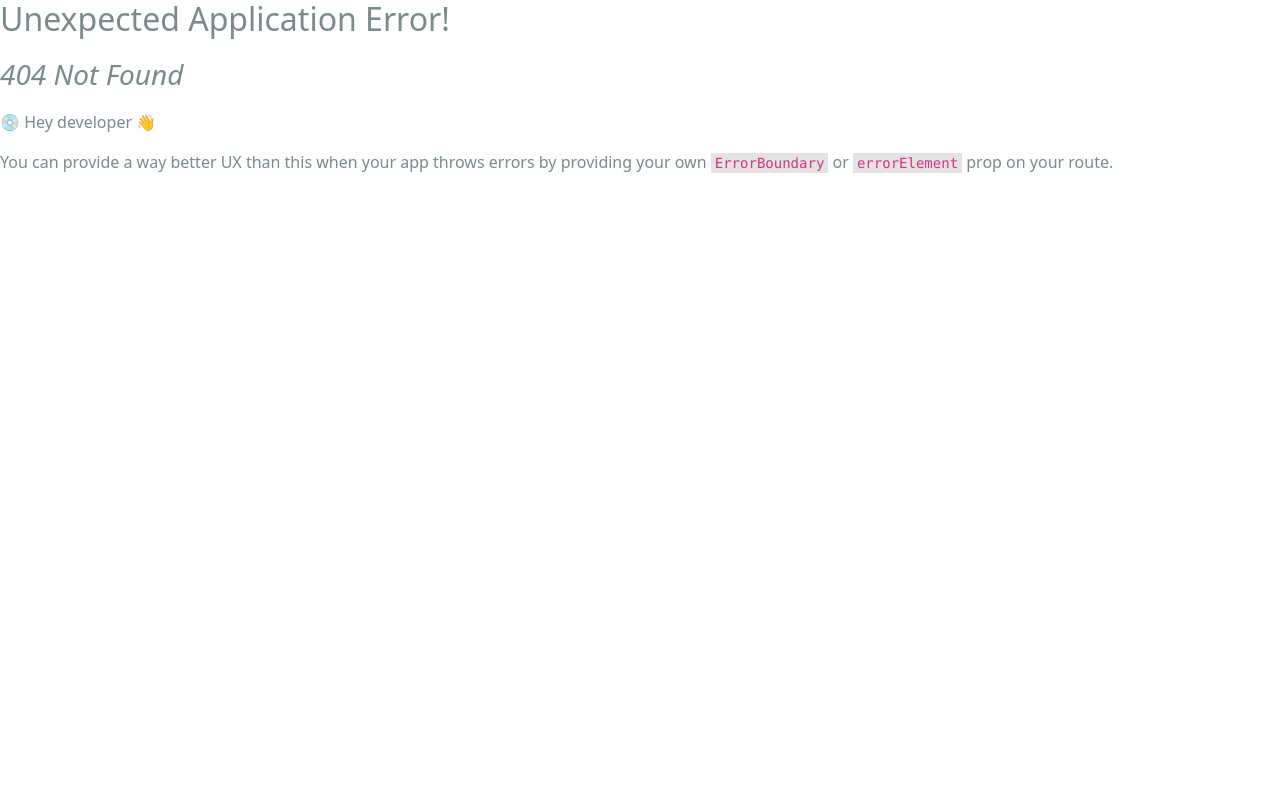
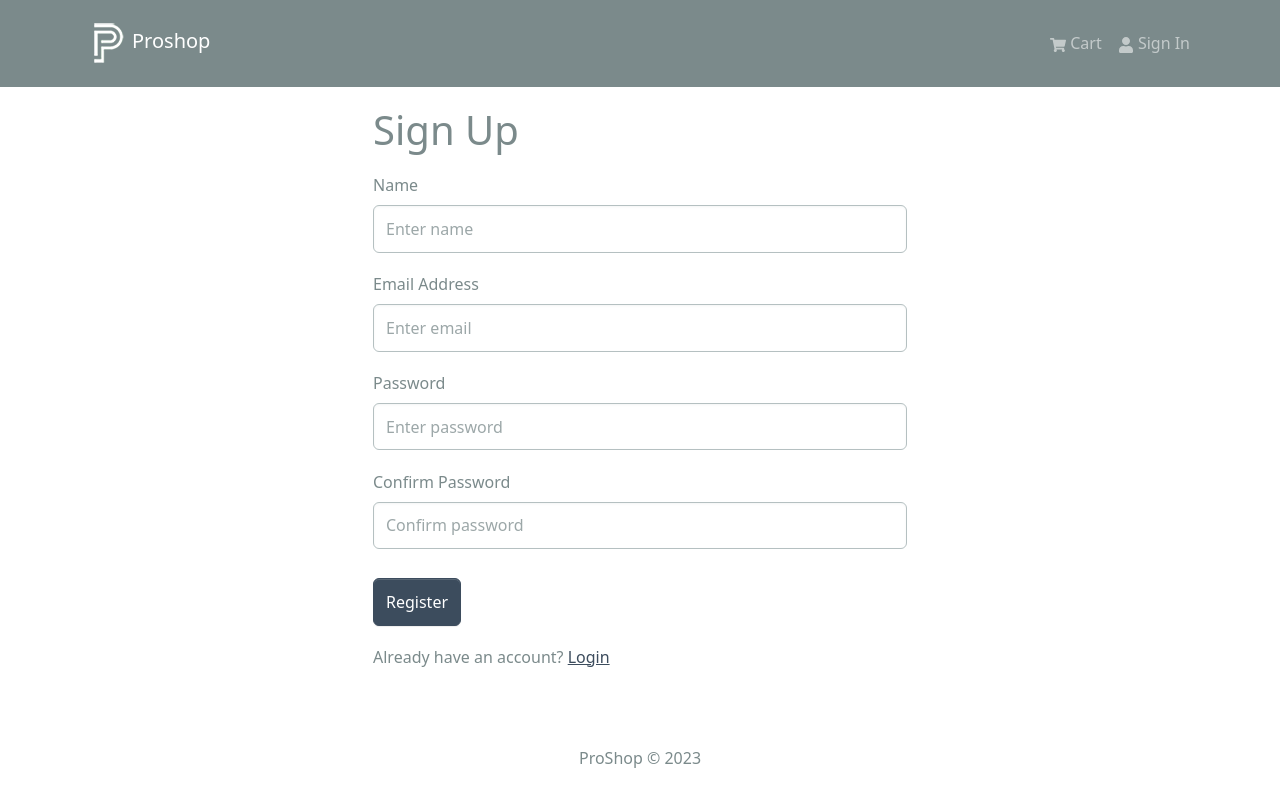
Before and after one commit to tinatran079/skinglowHaven, a React (Create React App) app in the folder frontend/: page /register in a window 1280 px wide. Before the commit this address had no page. Shown: the top 802 px of the page. Built offline with nearby package versions, Linux system fonts and the light colour scheme.

Commit message:
user register

```diff
--- a/frontend/src/components/Header.js
+++ b/frontend/src/components/Header.js
@@ -1,8 +1,11 @@
 import React from "react";
 import { Badge, Navbar, Nav, Container, NavDropdown } from "react-bootstrap";
+import { useNavigate } from "react-router-dom";
 import { FaShoppingCart, FaUser } from "react-icons/fa";
 import { LinkContainer } from "react-router-bootstrap"
-import { useSelector } from "react-redux";
+import { useSelector, useDispatch } from "react-redux";
+import { useLogoutMutation } from "../slices/usersApiSlice";
+import { logout } from "../slices/authSlice";
 import logo from "../assets/logo.png";
 import { Link } from "react-router-dom";
 
@@ -10,8 +13,19 @@
   const { cartItems } = useSelector((state) => state.cart);
   const { userInfo } = useSelector((state) => state.auth);
 
-  const logoutHandler = () => {
-    console.log('logout');
+  const dispatch = useDispatch();
+  const navigate = useNavigate();
+
+  const [logoutApiCall] = useLogoutMutation();
+
+  const logoutHandler = async () => {
+    try {
+      await logoutApiCall().unwrap();
+      dispatch(logout());
+      navigate('/login')
+    } catch (err) {
+      console.log(err)
+    }
   };
 
   return (
--- a/frontend/src/index.js
+++ b/frontend/src/index.js
@@ -12,6 +12,7 @@
 import ProductScreen from './screens/ProductScreen';
 import CartScreen from './screens/CartScreen';
 import LoginScreen from './screens/LoginScreen';
+import RegisterScreen from './screens/RegisterScreen';
 
 const router = createBrowserRouter(
   createRoutesFromElements(
@@ -20,6 +21,7 @@
       <Route path='/product/:id' element={<ProductScreen />} />
       <Route path='/cart' element={<CartScreen />} />
       <Route path='/login' element={<LoginScreen />} />
+      <Route path='/register' element={<RegisterScreen />} />
     </Route>
   )
 )
--- /dev/null
+++ b/frontend/src/screens/RegisterScreen.js
@@ -0,0 +1,115 @@
+import { useState, useEffect } from "react";
+import { Link, useLocation, useNavigate } from "react-router-dom";
+import { Form, Button, Row, Col } from "react-bootstrap";
+import { useDispatch, useSelector } from "react-redux";
+import FormContainer from "../components/FormContainer";
+import Loader from "../components/Loader";
+import { useRegisterMutation } from "../slices/usersApiSlice";
+import { setCredentials } from "../slices/authSlice";
+import { toast } from "react-toastify";
+
+const RegisterScreen = () => {
+    const [name, setName] = useState('');
+    const [email, setEmail] = useState('');
+    const [password, setPassword] = useState('');
+    const [confirmPassword, setConfirmPassword] = useState('');
+
+    const dispatch = useDispatch();
+    const navigate = useNavigate();
+
+    const [register, {isLoading}] = useRegisterMutation();
+
+    const {userInfo} = useSelector((state) => state.auth);
+
+    const { search } = useLocation();
+    const sp = new URLSearchParams(search);
+    const redirect = sp.get('redirect') || '/';
+
+    useEffect(() => {
+        if (userInfo) {
+            navigate(redirect);
+        }
+    }, [userInfo, redirect, navigate]);
+
+    const submitHandler = async (e) => {
+        e.preventDefault();
+        if (password !== confirmPassword){
+            toast.error('Passwords do not match');
+            return;
+        } else {
+            try {
+                const res = await register({name, email, password}).unwrap();
+                dispatch(setCredentials({...res, }));
+                navigate(redirect);
+            } catch (err) {
+                toast.error(err?.data?.message || err.error)
+            }
+        }
+    };
+
+  return (
+    <FormContainer>
+        <h1>Sign Up</h1>
+        <Form onSubmit={submitHandler}>
+
+            <Form.Group controlId="name" className="my-3">
+                <Form.Label>Name</Form.Label>
+                <Form.Control
+                    type="name"
+                    placeholder="Enter name"
+                    value={name}
+                    onChange={(e) => setName(e.target.value)}
+                ></Form.Control>
+            </Form.Group>
+
+            <Form.Group controlId="email" className="my-3">
+                <Form.Label>Email Address</Form.Label>
+                <Form.Control
+                    type="email"
+                    placeholder="Enter email"
+                    value={email}
+                    onChange={(e) => setEmail(e.target.value)}
+                ></Form.Control>
+            </Form.Group>
+
+            <Form.Group controlId="password" className="my-3">
+                <Form.Label>Password</Form.Label>
+                <Form.Control
+                    type="password"
+                    placeholder="Enter password"
+                    value={password}
+                    onChange={(e) => setPassword(e.target.value)}
+                ></Form.Control>
+            </Form.Group>
+
+            <Form.Group controlId="confirmPassword" className="my-3">
+                <Form.Label>Confirm Password</Form.Label>
+                <Form.Control
+                    type="password"
+                    placeholder="Confirm password"
+                    value={confirmPassword}
+                    onChange={(e) => setConfirmPassword(e.target.value)}
+                ></Form.Control>
+            </Form.Group>
+
+            <Button type="submit" variant="primary" className="mt-2" disabled={isLoading}>
+                Register
+            </Button>
+
+            {isLoading && <Loader />}
+        </Form>
+
+        <Row className="py-3">
+            <Col>
+                Already have an account?{' '}
+                <Link to={redirect ? `/login?redirect=${redirect}`:
+                '/login'}>
+                    Login
+                </Link>
+            </Col>
+        </Row>
+    </FormContainer>
+  )
+}
+
+export default RegisterScreen;
--- a/frontend/src/slices/authSlice.js
+++ b/frontend/src/slices/authSlice.js
@@ -13,9 +13,13 @@
         setCredentials: (state, action) => {
             state.userInfo = action.payload;
             localStorage.setItem('userInfo', JSON.stringify(action.payload));
+        },
+        logout: (state, action) => {
+            state.userInfo = null;
+            localStorage.removeItem('userInfo');
         }
-    }
+    },
 });
 
-export const {setCredentials} = authSlice.actions;
+export const {setCredentials, logout} = authSlice.actions;
 export default authSlice.reducer;
--- a/frontend/src/slices/usersApiSlice.js
+++ b/frontend/src/slices/usersApiSlice.js
@@ -10,7 +10,20 @@
                 body: data,
             }),
         }),
+        register: builder.mutation({
+            query: (data) => ({
+                url: `${USERS_URL}`,
+                method: 'POST',
+                body: data,
+            }),
+        }),
+        logout: builder.mutation({
+            query: () => ({
+                url: `${USERS_URL}/logout`,
+                method: 'POST',
+            }),
+        })
     }),
 });
 
-export const { useLoginMutation } = usersApiSlice;
+export const { useLoginMutation, useLogoutMutation, useRegisterMutation } = usersApiSlice;
```
